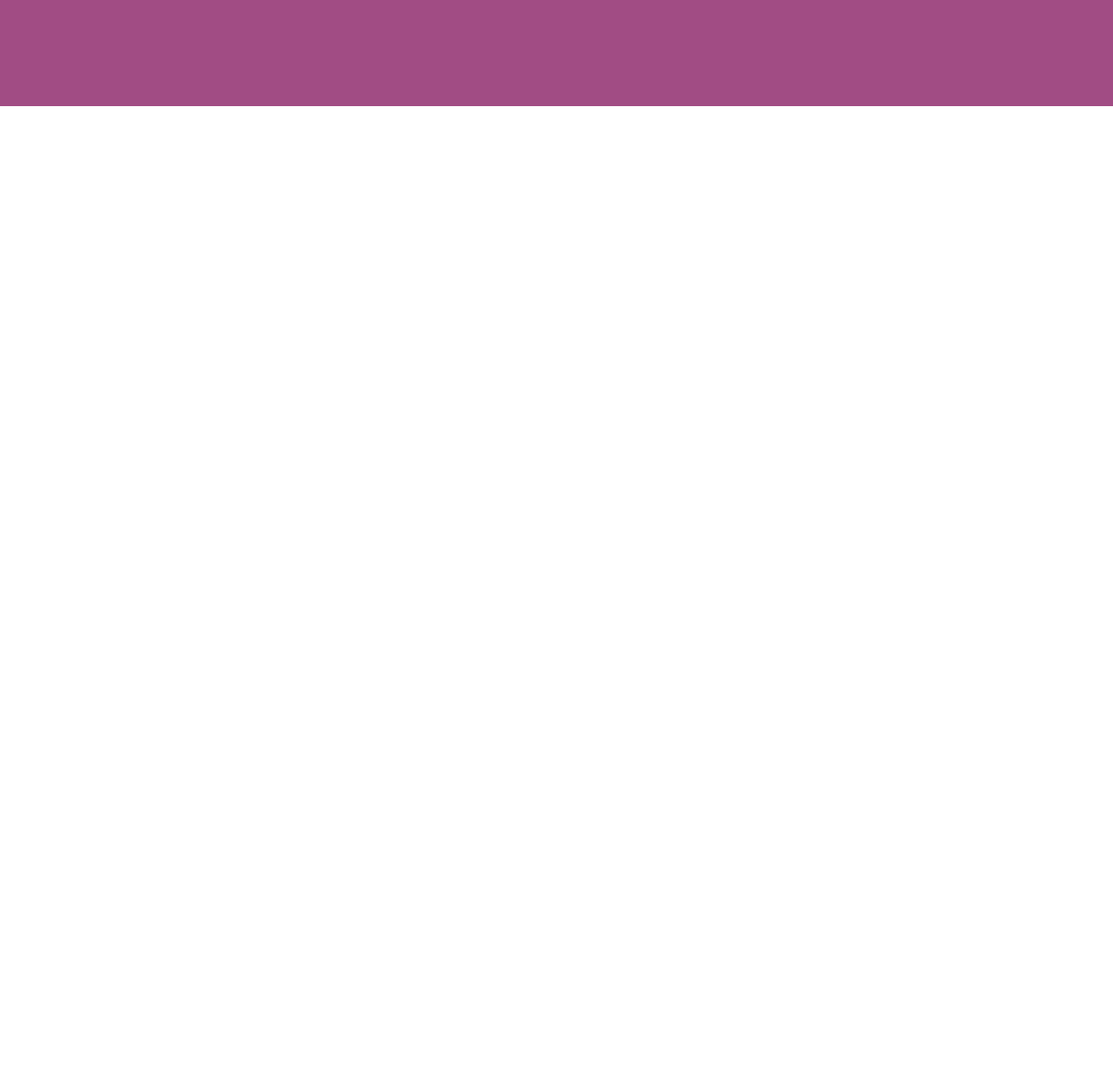
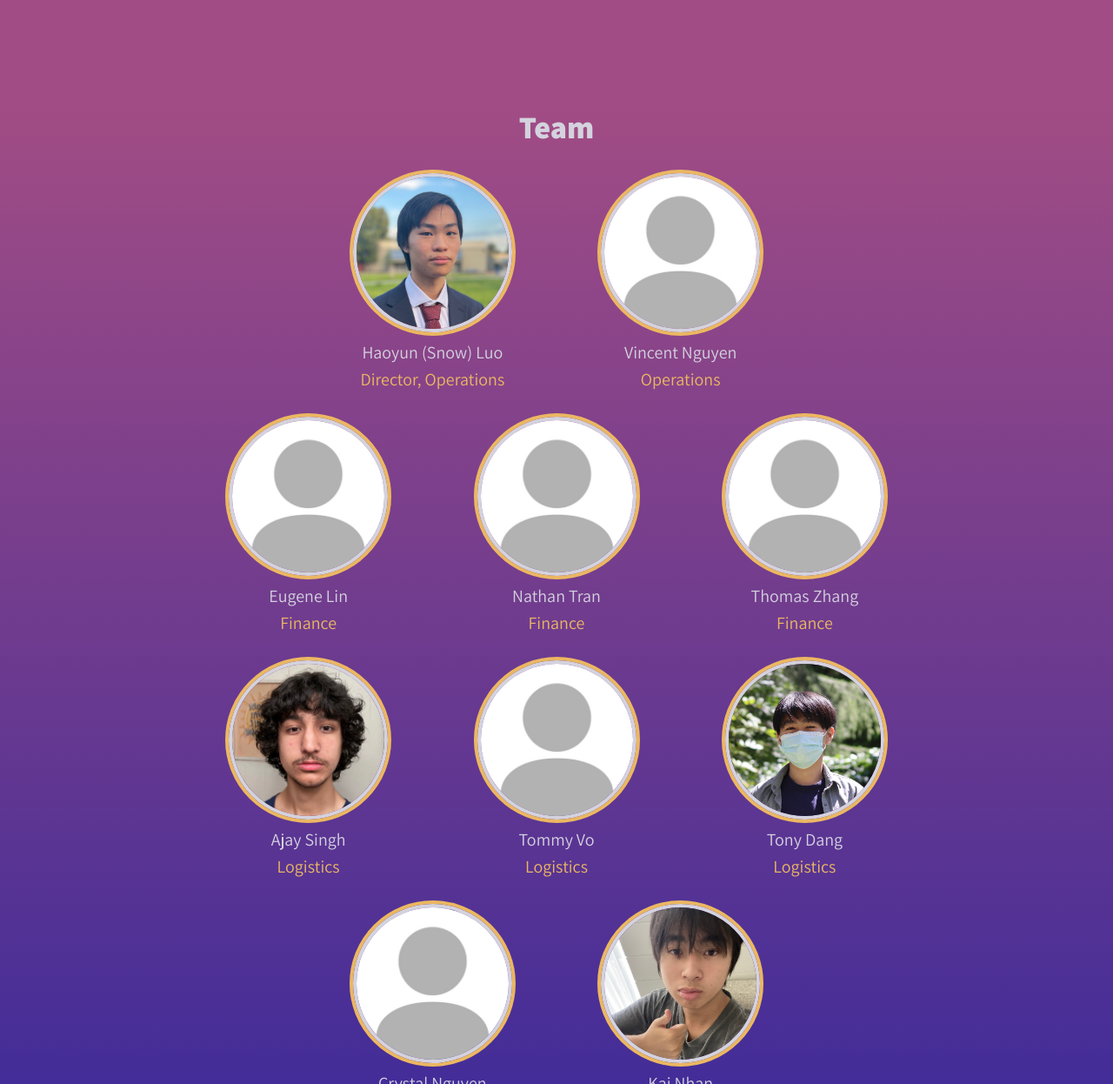
Before and after one commit to snow4060/IndyHacks-website, a website: page index.html in a window 1280 px wide. Shown: the part 4031-5277 px from the top of the page at 87% size. Before the commit the page ends 4153 px from the top, so only its background shows below. Drawn offline with Linux system fonts and the light colour scheme.

Commit message:
desktop done

```diff
--- a/index.html
+++ b/index.html
@@ -21,7 +21,7 @@
                     <a href="#about">About</a>
                     <a href="#schedule">Schedule</a>
                     <a href="#sponsors">Sponsors</a>
-                    <a href="judges">Judges</a>
+                    <a href="#judges">Judges</a>
                     <a href="#faq">FAQ</a>
                 </div>
             </div>
@@ -118,6 +118,10 @@
                         <td class="time">10:00 AM</td>
                         <td class="event">Event 6</td>
                     </tr>
+                    <tr>
+                        <td class="time">5:00 PM</td>
+                        <td class="event">End of Learnathon</td>
+                    </tr>
                 </table>
             </div>
             <div class="day">
@@ -201,7 +205,7 @@
             <div class="faq-column">
                 <div class="faq-container">
                 <button class="question">Who can participate?</button>
-                <div class="answer">IndyHacks is open to any current high school student in the US.</div>
+                <div class="answer">IndyHacks is open to all current high school student in the US.</div>
                 </div>
 
                 <div class="faq-container">
@@ -239,7 +243,7 @@
 
                 <div class="faq-container">
                     <button class="question">What are the overnight arrangements?</button>
-                    <div class="answer">We will have a dedicated building for sleeping. However, you are responsible for bringing your own sleeping bags or blankets.</div>
+                    <div class="answer">We will have a dedicated building for sleeping. However, you are responsible for bringing your own sleeping bags or blankets. Note that the overnight segment is only for the hackathon; you go home after the end of the learnathon.</div>
                 </div>
 
                 <div class="faq-container">
@@ -254,9 +258,76 @@
                 </div> -->
 
             </div>
+        </div>
 
+        <!-- <div class="divider"></div> -->
 
+        <div class="team">
+            <p class="title">Team</p>
+            <div class="team-row">
+                <div class="team-member">
+                    <img src="/team/Haoyun_Snow_Luo.jpg">
+                    <p class="name">Haoyun (Snow) Luo</p>
+                    <p class="role">Director, Operations</p>
+                </div>
+                <div class="team-member">
+                    <img src="/team/default.jpg">
+                    <p class="name">Vincent Nguyen</p>
+                    <p class="role">Operations</p>
+                </div>
 
+                <!-- <div class="team-member">
+                    <img src="/team">
+                    <p class="name"></p>
+                    <p class="role"></p>
+                </div> -->
+            </div>
+            <div class="team-row">
+                <div class="team-member">
+                    <img src="/team/default.jpg">
+                    <p class="name">Eugene Lin</p>
+                    <p class="role">Finance</p>
+                </div>
+                <div class="team-member">
+                    <img src="/team/default.jpg">
+                    <p class="name">Nathan Tran</p>
+                    <p class="role">Finance</p>
+                </div>
+                <div class="team-member">
+                    <img src="/team/default.jpg">
+                    <p class="name">Thomas Zhang</p>
+                    <p class="role">Finance</p>
+                </div>
+            </div>
+            <div class="team-row">
+                <div class="team-member">
+                    <img src="/team/Ajay_Singh.jpg">
+                    <p class="name">Ajay Singh</p>
+                    <p class="role">Logistics</p>
+                </div>
+                <div class="team-member">
+                    <img src="/team/default.jpg">
+                    <p class="name">Tommy Vo</p>
+                    <p class="role">Logistics</p>
+                </div>
+                <div class="team-member">
+                    <img src="/team/Tony_Dang.jpg">
+                    <p class="name">Tony Dang</p>
+                    <p class="role">Logistics</p>
+                </div>
+            </div>
+            <div class="team-row">
+                <div class="team-member">
+                    <img src="/team/default.jpg">
+                    <p class="name">Crystal Nguyen</p>
+                    <p class="role">Media</p>
+                </div>
+                <div class="team-member">
+                    <img src="/team/Kai_Nhan.jpg">
+                    <p class="name">Kai Nhan</p>
+                    <p class="role">Media</p>
+                </div>
+            </div>
         </div>
 
 
--- a/style.css
+++ b/style.css
@@ -30,6 +30,7 @@ html, body{
     margin: 0;
     padding: 0;
     scroll-behavior: smooth;
+    background-color: #a14c84;
 }
 
 .landing-page{
@@ -454,7 +455,10 @@ a{
     background-color: #a14c84;
     padding-left: 15%;
     padding-right: 15%;
+
     padding-bottom: 125px;
+
+    /* padding-bottom: 100px; */
 
     display: flex;
     flex-wrap: wrap;
@@ -543,6 +547,8 @@ a{
 
     margin-top: 20px;
     margin-bottom: 5px;
+
+    cursor: pointer;
 }
 
 .question::after{
@@ -573,3 +579,59 @@ a{
     height: auto;
     object-fit: contain;
 }
+
+.divider{
+    width: 80%;
+    height: 100px;
+    border-top: 8px solid #ebb762;
+    background: #a14c84;
+    margin-left: 10%;
+    margin-right: 10%;
+}
+
+.team{
+    background: linear-gradient(#a14c84, #35289b);
+    /* background: #a14c84; */
+    display: flex;
+    flex-direction: column;
+    align-items: center;
+    padding-bottom: 125px;
+}
+
+.team-row{
+    width: 80%;
+    display: flex;
+    flex-wrap: wrap;
+    justify-content: center;
+    margin-top: 30px;
+}
+.team-member{
+    width: fit-content;
+    display: flex;
+    flex-direction: column;
+    align-items: center;
+    margin-left: 5%;
+    margin-right: 5%;
+}
+.team-member img{
+    width: 175px;
+    aspect-ratio: 1/1;
+    object-fit: contain;
+    border-radius: 100%;
+    border: 4px solid #d4d2de;
+    outline: 4px solid #ebb762;
+    /* outline-offset: 4px; */
+}
+.name, .role{
+    font-size: 20px;
+    text-align: center;
+}
+.name{
+    margin-top: 10px;
+    color:#d4d2de
+
+}
+.role{
+    margin-top: 5px;
+    color:#ebb762
+}
```
Also changed, not shown: team/Ajay_Singh.jpg (added), team/Haoyun_Snow_Luo.jpg (added), team/Kai_Nhan.jpg (added), team/Tony_Dang.jpg (added), team/default.jpg (added).
